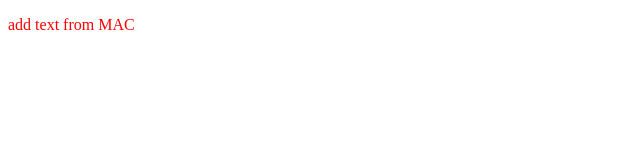
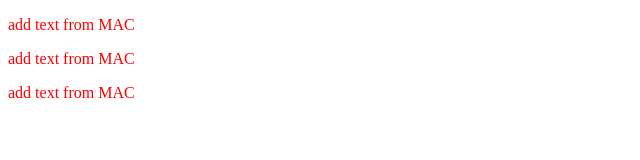
Before and after one commit to benito1988/learnConsole, a plain HTML site: page index.html in a window 1280 px wide. Shown: the whole page, without its empty margins (0-640 px from the left). Drawn offline with Linux system fonts and the light colour scheme.

Commit message:
hellow from PC

```diff
--- a/index.html
+++ b/index.html
@@ -11,5 +11,7 @@
 </head>
 <body>
 <p>add text from MAC</p>
+<p>add text from MAC</p>
+<p>add text from MAC</p>
 </body>
 </html>
```
